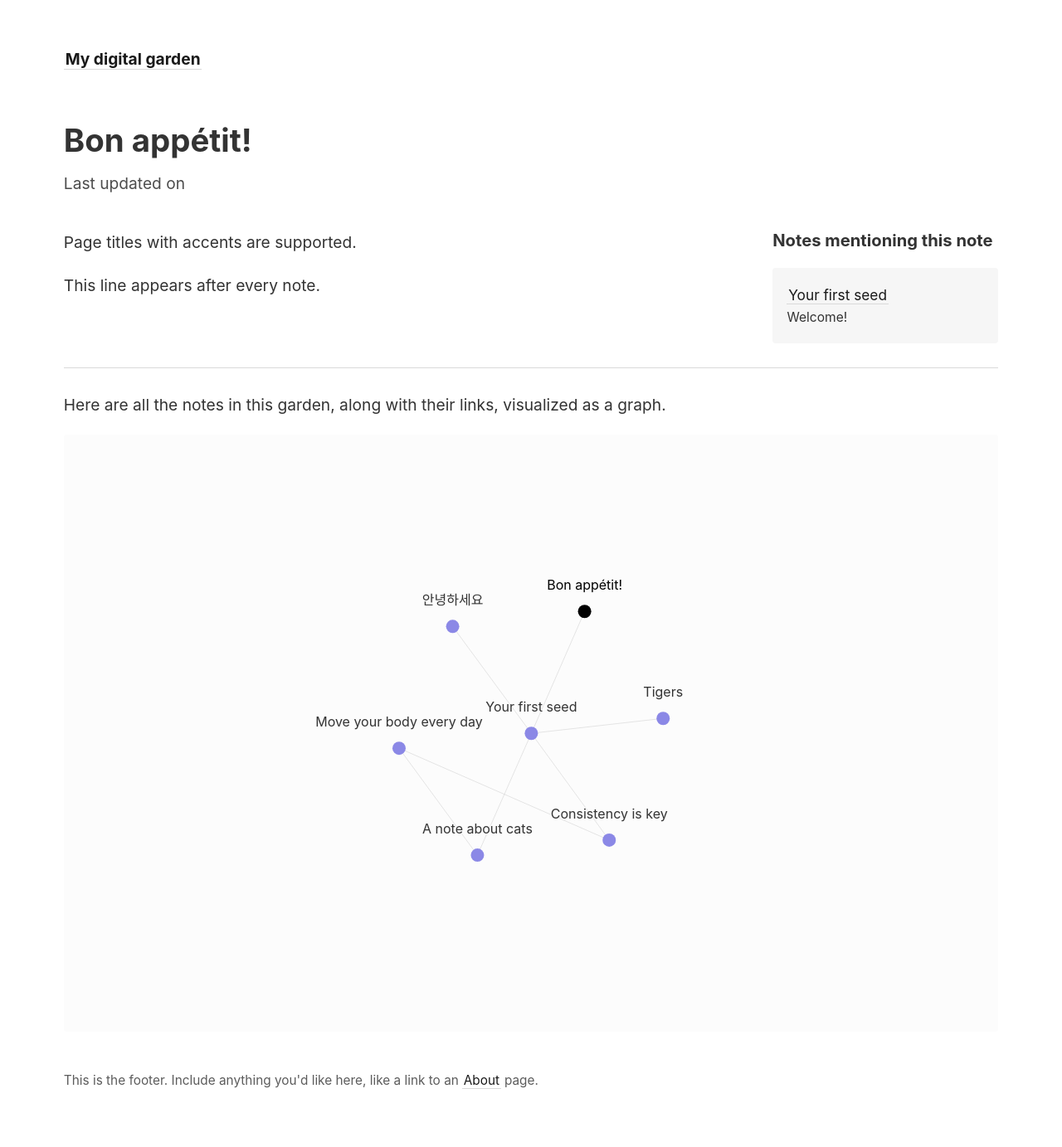
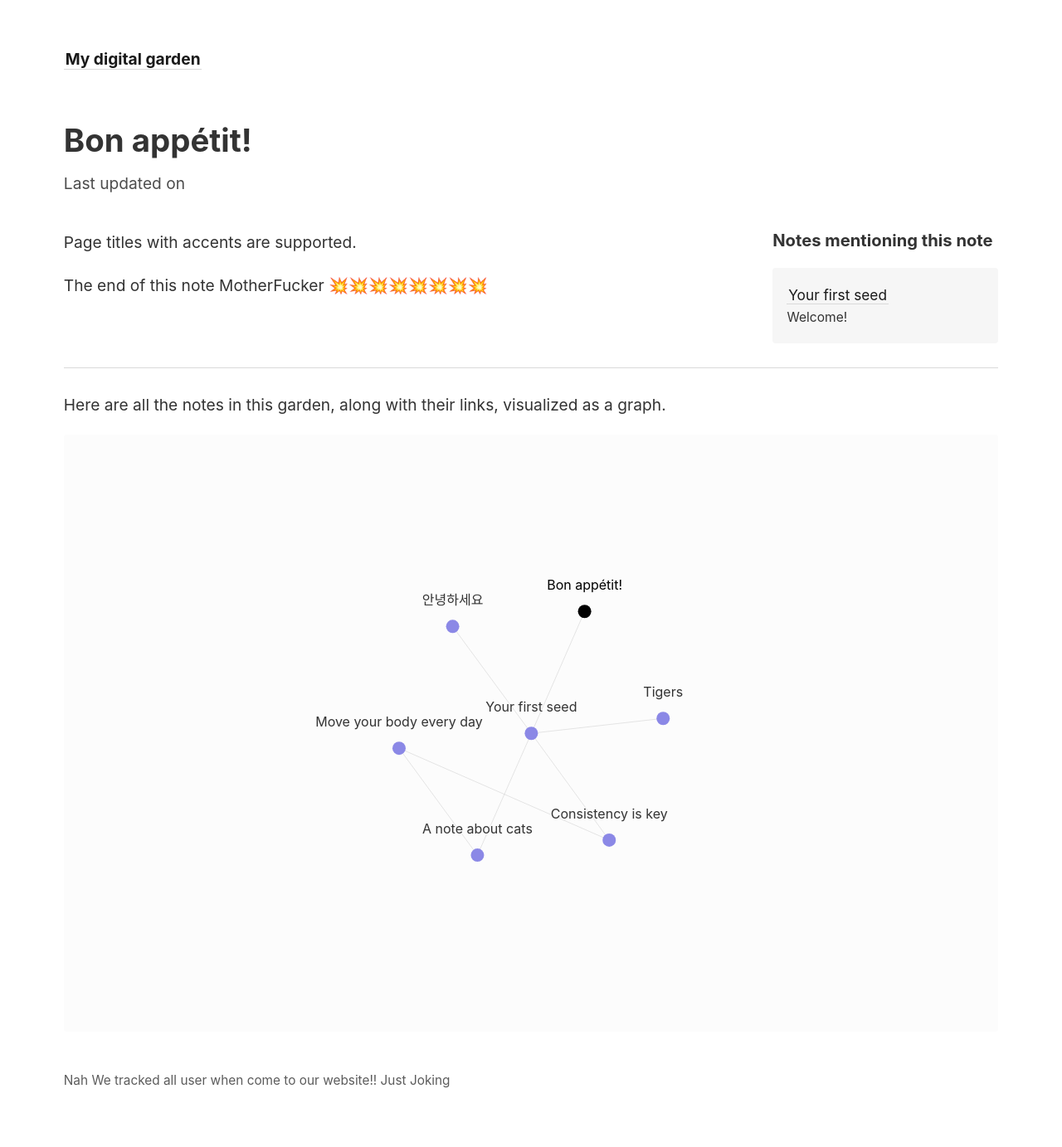
Before and after one commit to KhnatlkDelta/digital--garden, a Jekyll site: the page built from _notes/accents.md, in a window 1280 px wide. Shown: the whole page at 83% size. Built offline with Jekyll 4.4.1, drawn with Linux system fonts in a browser that asks for light colours.

Commit message:
first commit

```diff
--- a/_includes/footer.html
+++ b/_includes/footer.html
@@ -1 +1,2 @@
-This is the footer. Include anything you'd like here, like a link to an <a class="internal-link" href="{{ site.baseurl }}/about">About</a> page.
+<!-- This is the footer. Include anything you'd like here, like a link to an <a class="internal-link" href="{{ site.baseurl }}/about">About</a> page. -->
+Nah We tracked all user when come to our website!! Just Joking
--- a/_layouts/note.html
+++ b/_layouts/note.html
@@ -14,7 +14,7 @@
   <div id="notes-entry-container">
     <content>
       {{ content }}
-      <p>This line appears after every note.</p>
+      <p>The end of this note MotherFucker 💥💥💥💥💥💥💥💥</p>
     </content>
 
     <side style="font-size: 0.9em">
```
